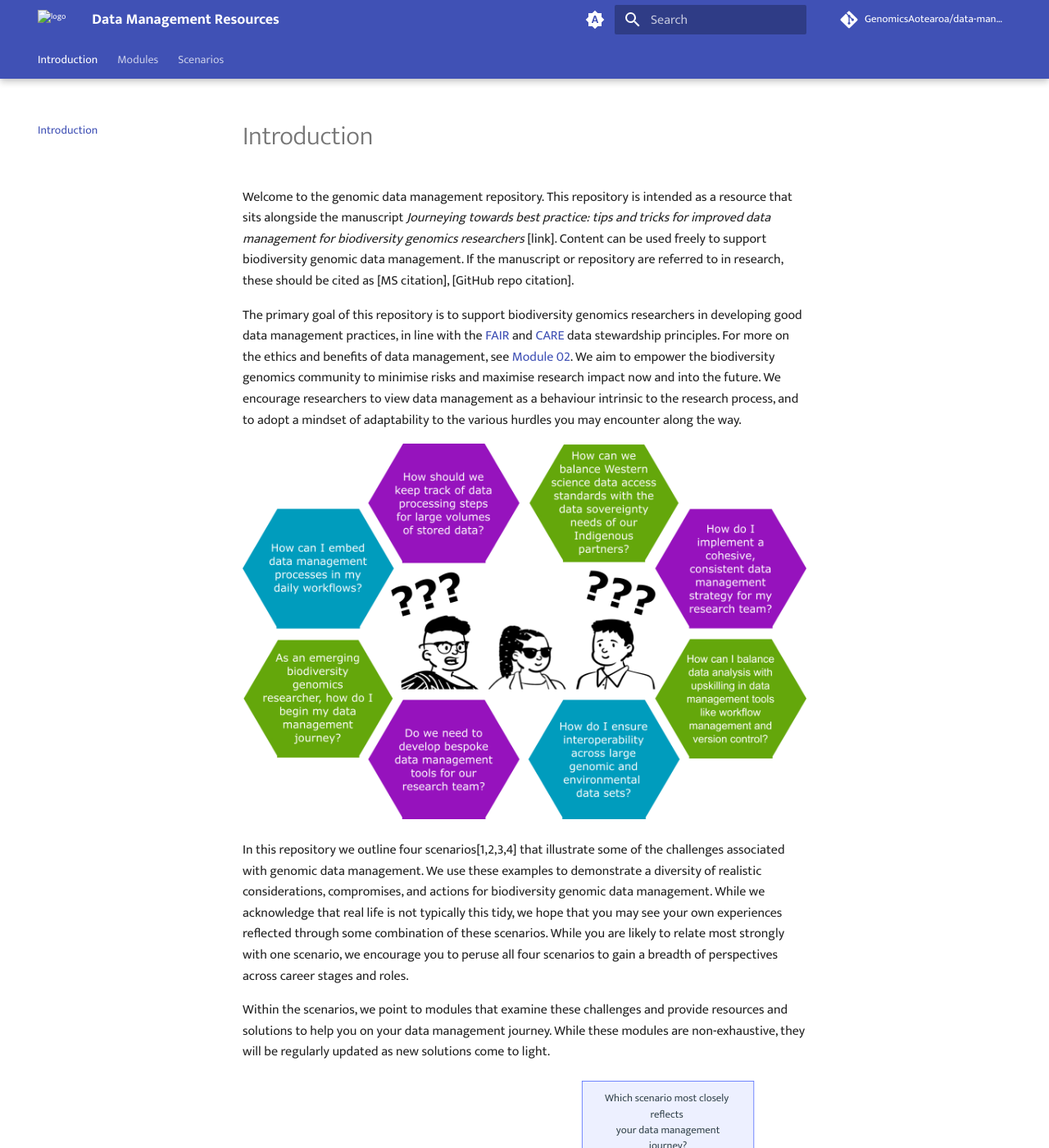
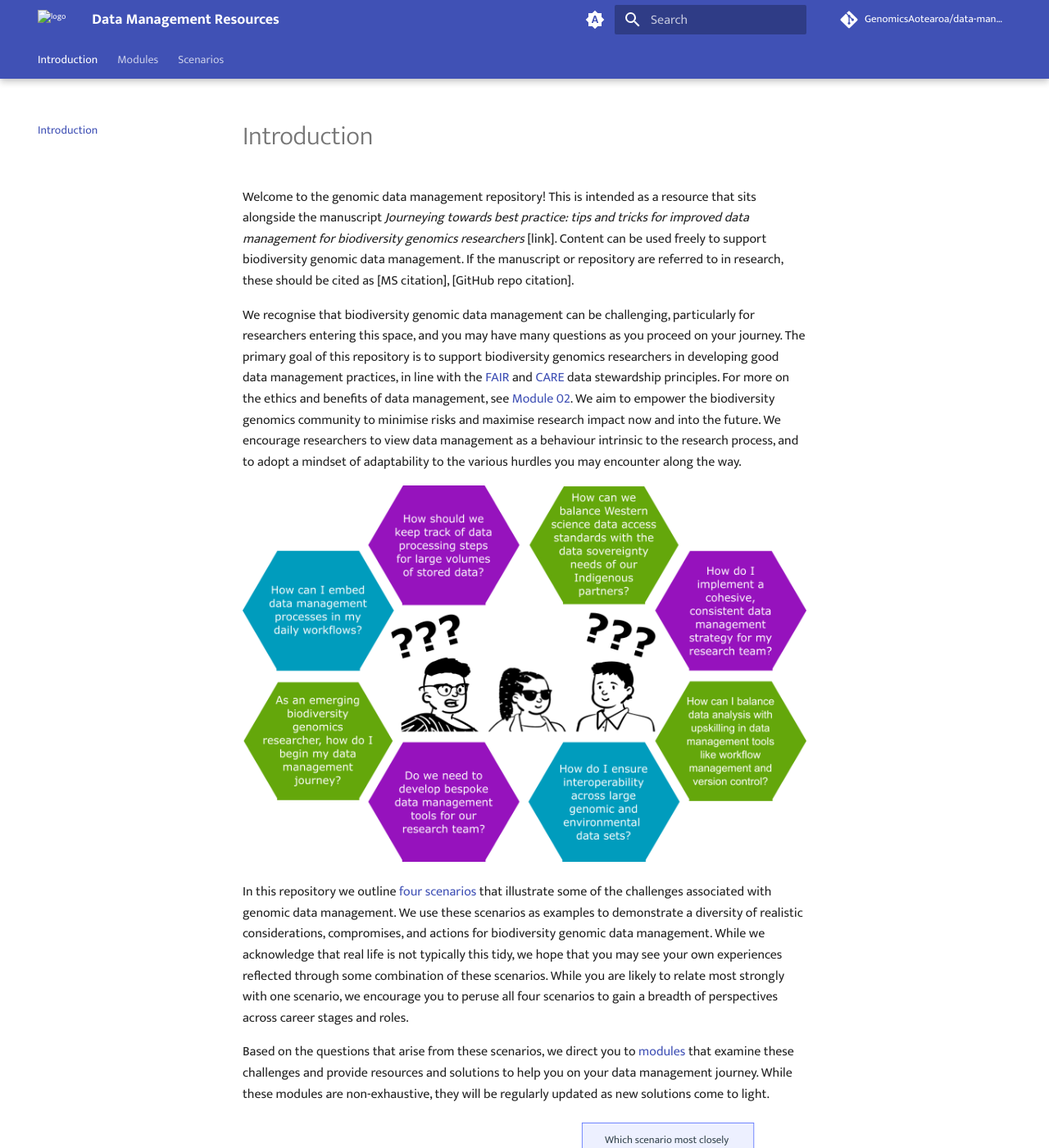
Before and after one commit to GenomicsAotearoa/data-management-resources, an MkDocs documentation site: the page built from docs/index.md, in a window 1280 px wide and 1400 px high. Shown: the whole window at 82% size. Built offline with MkDocs 1.6.1 and Material for MkDocs 9.7.7, drawn with Linux system fonts in a browser that asks for light colours; comment, search, counter and statistics services are not loaded.

Commit message:
text edits and urls added

````diff
--- a/docs/index.md
+++ b/docs/index.md
@@ -1,14 +1,14 @@
 # Introduction
 
-Welcome to the genomic data management repository. This repository is intended as a resource that sits alongside the manuscript *Journeying towards best practice: tips and tricks for improved data management for biodiversity genomics researchers* [link]. Content can be used freely to support biodiversity genomic data management. If the manuscript or repository are referred to in research, these should be cited as [MS citation], [GitHub repo citation].
+Welcome to the genomic data management repository! This is intended as a resource that sits alongside the manuscript *Journeying towards best practice: tips and tricks for improved data management for biodiversity genomics researchers* [link]. Content can be used freely to support biodiversity genomic data management. If the manuscript or repository are referred to in research, these should be cited as [MS citation], [GitHub repo citation].
 
-The primary goal of this repository is to support biodiversity genomics researchers in developing good data management practices, in line with the [FAIR](https://www.go-fair.org/fair-principles/) and [CARE](https://www.gida-global.org/care) data stewardship principles. For more on the ethics and benefits of data management, see [Module 02](https://genomicsaotearoa.github.io/data-management-resources/modules/module02/). We aim to empower the biodiversity genomics community to minimise risks and maximise research impact now and into the future. We encourage researchers to view data management as a behaviour intrinsic to the research process, and to adopt a mindset of adaptability to the various hurdles you may encounter along the way.
+We recognise that biodiversity genomic data management can be challenging, particularly for researchers entering this space, and you may have many questions as you proceed on your journey. The primary goal of this repository is to support biodiversity genomics researchers in developing good data management practices, in line with the [FAIR](https://www.go-fair.org/fair-principles/) and [CARE](https://www.gida-global.org/care) data stewardship principles. For more on the ethics and benefits of data management, see [Module 02](https://genomicsaotearoa.github.io/data-management-resources/modules/module02/). We aim to empower the biodiversity genomics community to minimise risks and maximise research impact now and into the future. We encourage researchers to view data management as a behaviour intrinsic to the research process, and to adopt a mindset of adaptability to the various hurdles you may encounter along the way.
 
 ![image](./figures/questions-only.png)
 
-In this repository we outline four scenarios[1,2,3,4] that illustrate some of the challenges associated with genomic data management. We use these examples to demonstrate a diversity of realistic considerations, compromises, and actions for biodiversity genomic data management. While we acknowledge that real life is not typically this tidy, we hope that you may see your own experiences reflected through some combination of these scenarios. While you are likely to relate most strongly with one scenario, we encourage you to peruse all four scenarios to gain a breadth of perspectives across career stages and roles.
+In this repository we outline [four scenarios](https://genomicsaotearoa.github.io/data-management-resources/scenarios/) that illustrate some of the challenges associated with genomic data management. We use these scenarios as examples to demonstrate a diversity of realistic considerations, compromises, and actions for biodiversity genomic data management. While we acknowledge that real life is not typically this tidy, we hope that you may see your own experiences reflected through some combination of these scenarios. While you are likely to relate most strongly with one scenario, we encourage you to peruse all four scenarios to gain a breadth of perspectives across career stages and roles.
 
-Within the scenarios, we point to modules that examine these challenges and provide resources and solutions to help you on your data management journey. While these modules are non-exhaustive, they will be regularly updated as new solutions come to light.
+Based on the questions that arise from these scenarios, we direct you to [modules](https://genomicsaotearoa.github.io/data-management-resources/modules/) that examine these challenges and provide resources and solutions to help you on your data management journey. While these modules are non-exhaustive, they will be regularly updated as new solutions come to light.
 
 ```mermaid
 graph TD;
````
